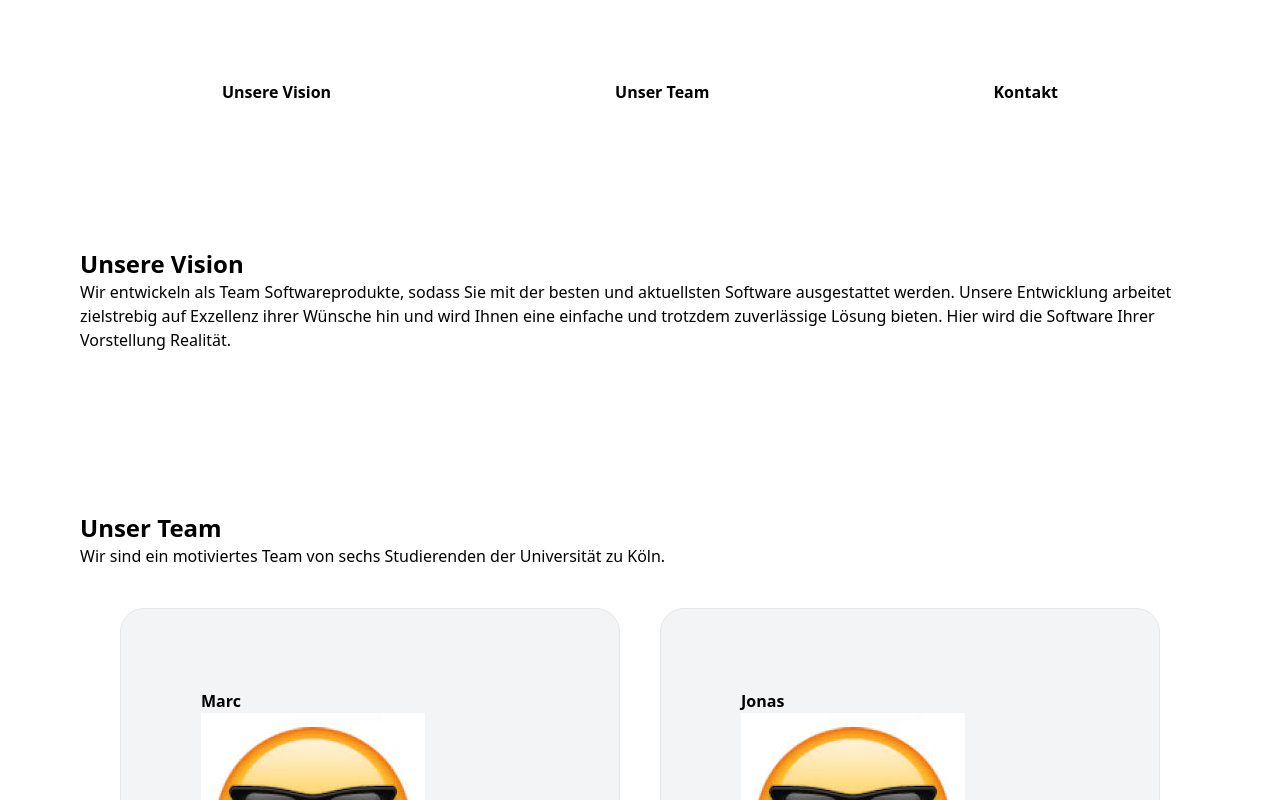
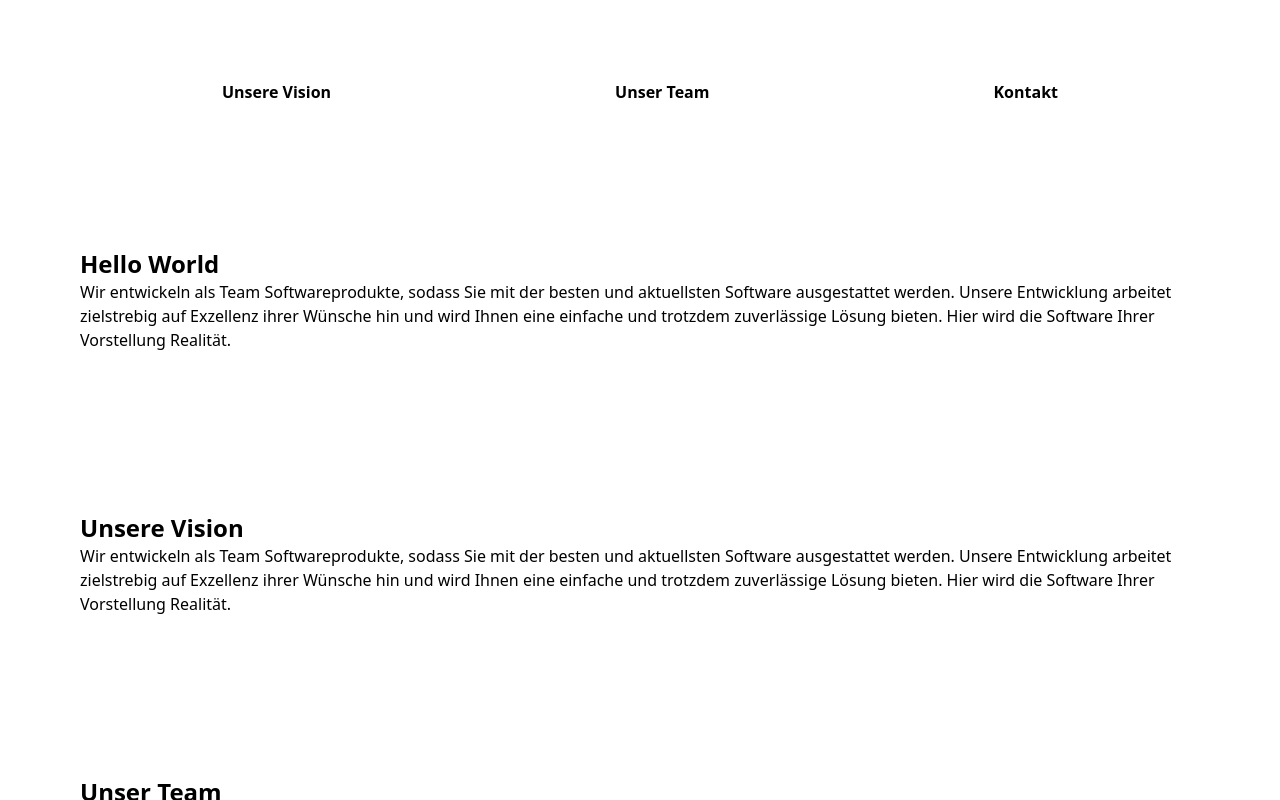
Before and after one commit to MarcGordonPeter/nextjs-blog, a Next.js app: page / in a window 1280 px wide. Shown: the top 800 px of the page. Built offline with nearby package versions, Linux system fonts and the light colour scheme.

Commit message:
first components created

```diff
--- /dev/null
+++ b/pages/content.js
@@ -0,0 +1,17 @@
+import Head from "next/head";
+import Navbar from "./navbar";
+
+export default function Content({ title = "", children }) {
+  return (
+    <div className="p-20 bg-grey-500">
+      <h1 className="font-bold text-2xl">{title}</h1>
+      <p>
+        Wir entwickeln als Team Softwareprodukte, sodass Sie mit der besten und
+        aktuellsten Software ausgestattet werden. Unsere Entwicklung arbeitet
+        zielstrebig auf Exzellenz ihrer Wünsche hin und wird Ihnen eine einfache
+        und trotzdem zuverlässige Lösung bieten. Hier wird die Software Ihrer
+        Vorstellung Realität.
+      </p>
+    </div>
+  );
+}
--- a/pages/index.js
+++ b/pages/index.js
@@ -1,4 +1,6 @@
 import Head from "next/head";
+import Navbar from "./navbar";
+import Content from "./content";
 
 export default function Home() {
   return (
@@ -12,14 +14,8 @@
           rel="stylesheet"
         />
       </head>
-      <nav
-        className="flex flex-col lg:flex-row justify-center font-bold pb-16 :text-4xl justify-around p-20"
-        id="navigation"
-      >
-        <a href="#">Unsere Vision</a>
-        <a href="#">Unser Team</a>
-        <a href="#">Kontakt</a>
-      </nav>
+      <Navbar />
+      <Content title="Hello World" />
       <div className="p-20 bg-grey-500">
         <h1 className="font-bold text-2xl">Unsere Vision</h1>
         <p>
--- /dev/null
+++ b/pages/navbar.js
@@ -0,0 +1,14 @@
+import Head from "next/head";
+
+export default function Navbar() {
+  return (
+    <nav
+      className="flex flex-col lg:flex-row justify-center font-bold pb-16 :text-4xl justify-around p-20"
+      id="navigation"
+    >
+      <a href="#">Unsere Vision</a>
+      <a href="#">Unser Team</a>
+      <a href="#">Kontakt</a>
+    </nav>
+  );
+}
```
Also changed, not shown: pages/profile.js (added).
